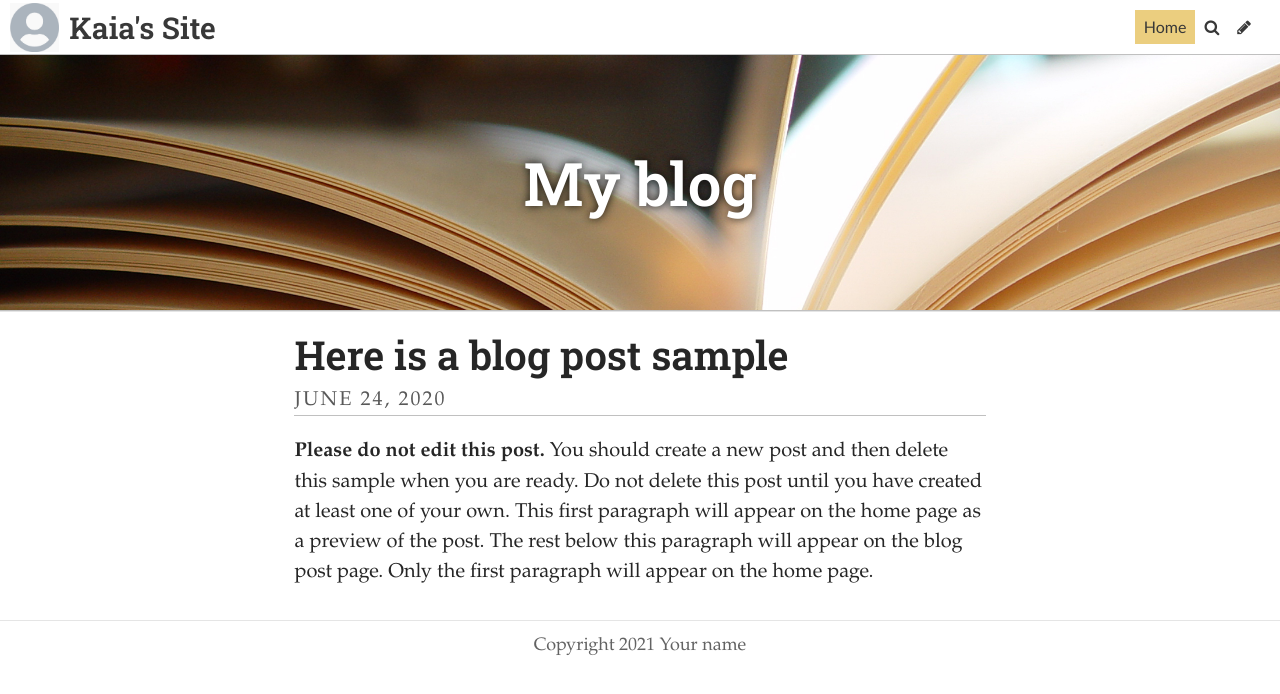
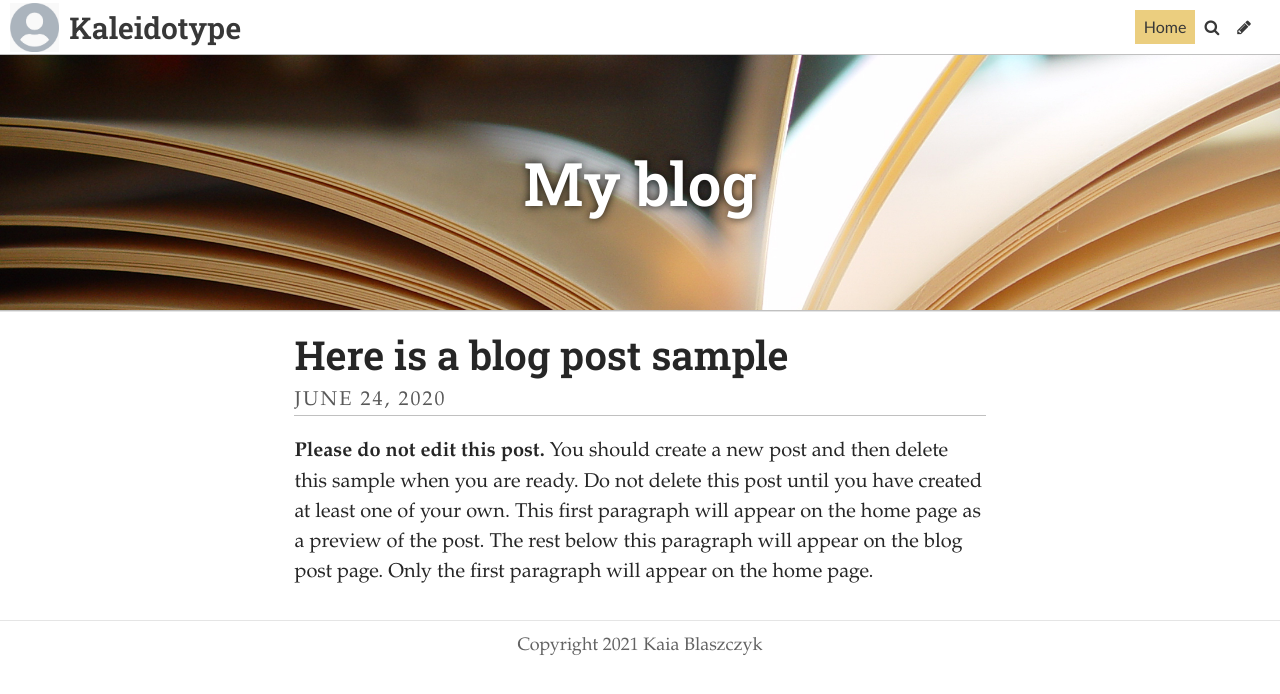
Before and after one commit to kajaforyears/typographic-design, a Jekyll site: the page built from index.html, in a window 1280 px wide. Shown: the top 694 px of the page. Built offline with Jekyll 4.4.1, drawn with Linux system fonts in a browser that asks for light colours; some web fonts are replaced; the list of posts is cut into pages by our own code.

Commit message:
Update Settings “general”

```diff
--- a/_data/settings.yml
+++ b/_data/settings.yml
@@ -1,6 +1,6 @@
-title: Kaia's Site
-description: A website with a blog
-footer_text: Copyright 2021 Your name
+title: Kaleidotype
+description: "Looking at the progression of logos throughout time. "
+footer_text: Copyright 2021 Kaia Blaszczyk
 header_feature_image: ../uploads/pages.jpg
 header_text: My blog
 header_text_color: "#ffffff"
```
